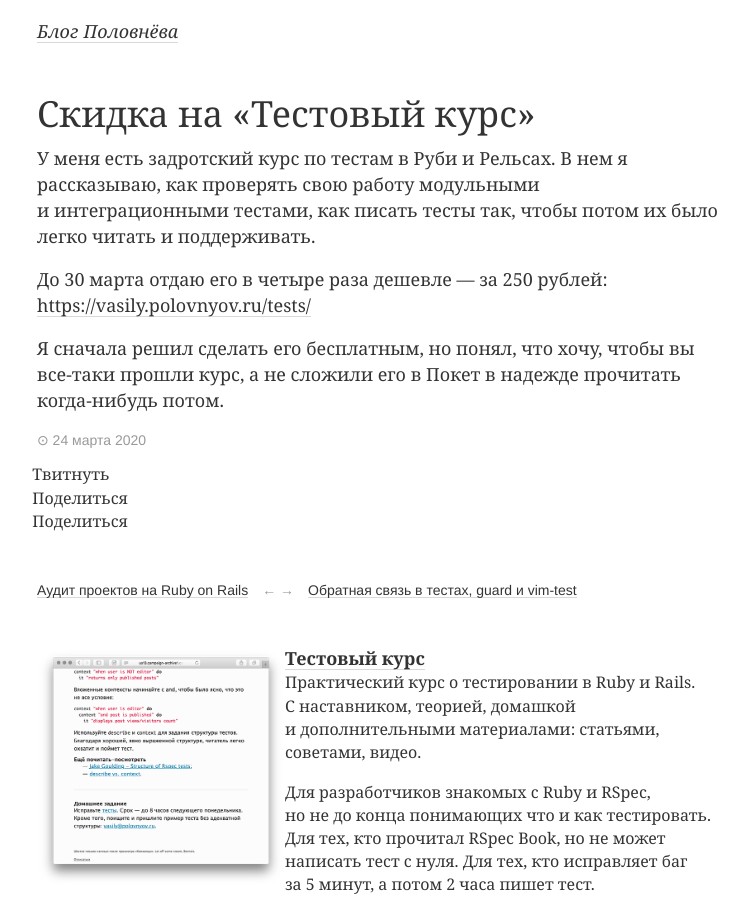
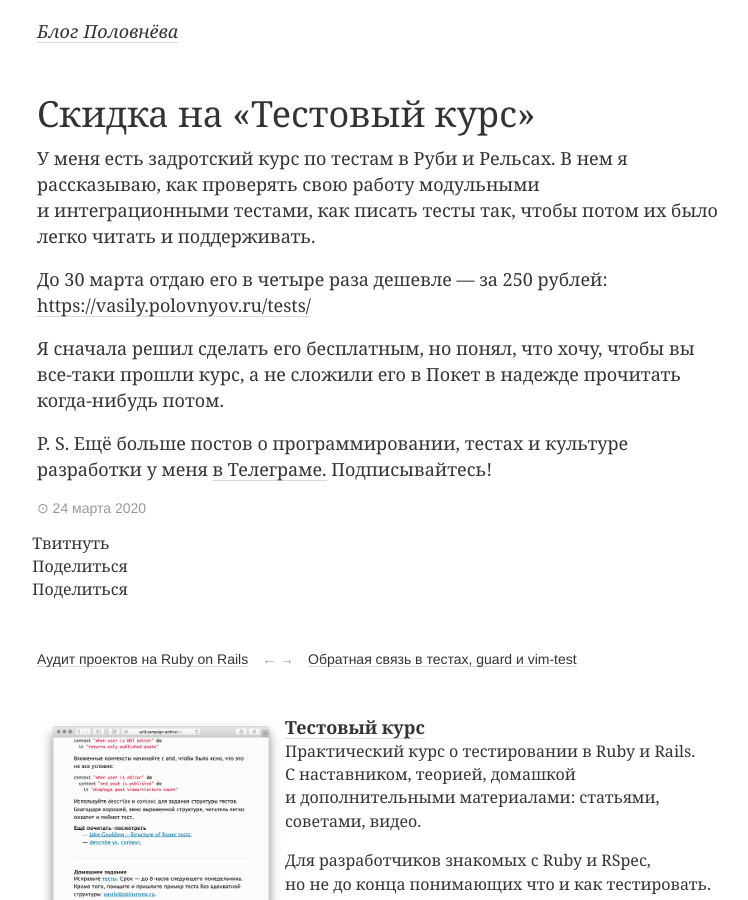
Before and after one commit to vast/vast.github.io, a Jekyll site: the page built from _posts/2020-03-24-tests-discount.md, in a window 1280 px wide and 900 px high. Shown: the whole window, without its empty margins (243-991 px from the left). Built offline with Jekyll 4.4.1, drawn with Linux system fonts in a browser that asks for light colours; a style sheet for code colours, icons or effects is not loaded.

Commit message:
promote my telegram channel

```diff
--- a/_layouts/default.html
+++ b/_layouts/default.html
@@ -64,6 +64,12 @@
 
       <div class="post-contents">
         {{ content }}
+
+        <p>
+        P. S. Ещё больше постов о программировании, тестах и культуре разработки у меня
+        <a href="https://t.me/polovnyov_journal">в Телеграме.</a>
+          Подписывайтесь!
+        </p>
       </div>
 
       <footer class="post-meta">
```
